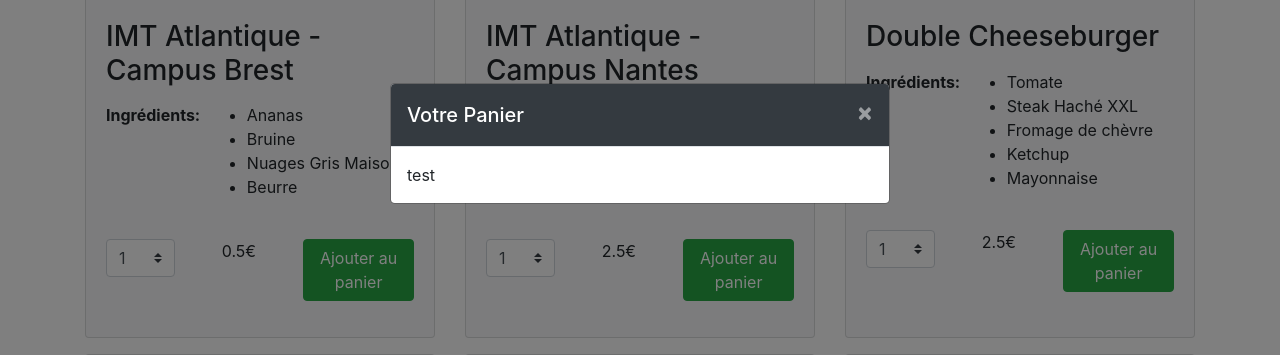
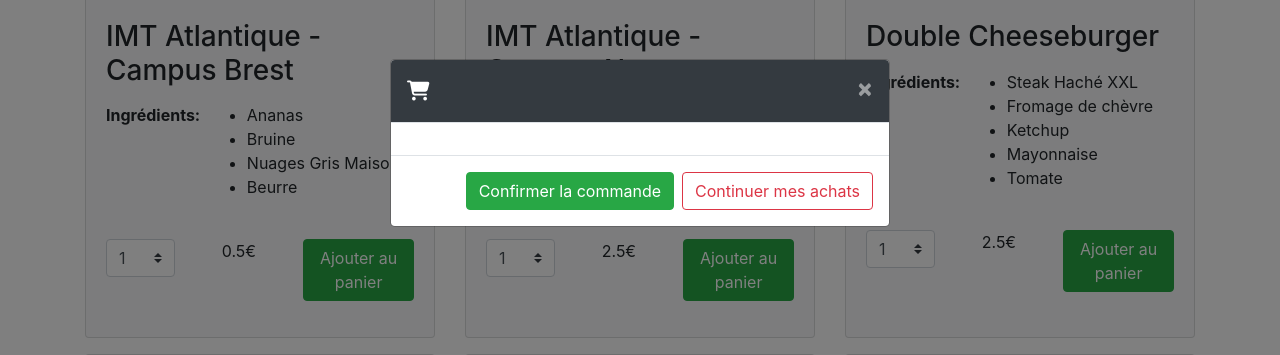
Before and after one commit to mintiti/projet-web-app, a Flask app: template templates/boissons.html.jinja2 in a window 1280 px wide, after a click that opens the changed part. Shown: the part 257-612 px from the top of the page. Run offline with Flask 2, Linux system fonts and the light colour scheme; the template is opened without the code that fills it: values that come from a table or form of the project are taken from there, others are empty; data comes from the database, SQL or seed files in the repository; some libraries are stand-ins or nearby versions.

Commit message:
Cart view adjustments

```diff
--- a/templates/base.html.jinja2
+++ b/templates/base.html.jinja2
@@ -1,4 +1,4 @@
-{% from "components.html.jinja2" import create_product_card, create_product_row, create_content_block, create_menu_card, create_menu_view %}
+{% from "components.html.jinja2" import create_cart_view, create_product_card, create_product_row, create_content_block, create_menu_card, create_menu_view %}
 
 {% set navigation_bar = [
     ( 'menus' , 'Menus'),
@@ -7,7 +7,6 @@
     ('boissons', 'Boissons'),
     ] -%}
 {% set active_page = active_page|default('home') -%}
-
 
 <!doctype html>
 <html lang="en">
@@ -67,18 +66,25 @@
     <div class="modal-dialog modal-dialog-centered" role="document">
         <div class="modal-content">
             <div class="modal-header bg-dark">
-                <h5 class="modal-title text-white" id="VotrePanier">Votre Panier</h5>
+                <h5 class="modal-title text-white" id="VotrePanier"><i
+            class="fas fa-shopping-cart"></i></h5>
                 <button type="button" class="close" data-dismiss="modal" aria-label="Close" style="color: white">
                     <span aria-hidden="true">&times;</span>
                 </button>
             </div>
             <div class="modal-body">
-                test
+                {{ create_cart_view() }}
+            </div>
+
+            <div class="modal-footer">
+                <button type="button" class="btn btn-success">Confirmer la commande</button>
+                <button type="button" class="btn btn-outline-danger" data-dismiss="modal">Continuer mes achats</button>
             </div>
         </div>
     </div>
 </div>
 <!-- End cart view -->
+
 
 {% if active_page == "home" %}
     <div class="view">
@@ -96,7 +102,8 @@
                         </h6>
 
                         <div class="row justify-content-center mt-3">
-                            <button class="btn btn-primary mx-1" onclick="window.location.href = '{{ url_for("menus") }}';">
+                            <button class="btn btn-primary mx-1"
+                                    onclick="window.location.href = '{{ url_for("menus") }}';">
                                 Menus
                             </button>
                             <div class="dropdown mx-1">
```
